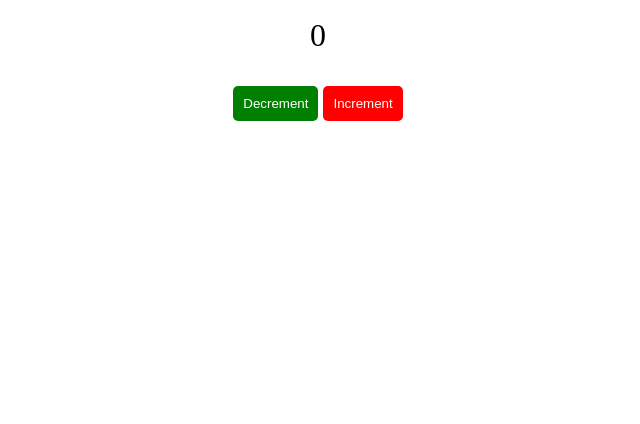
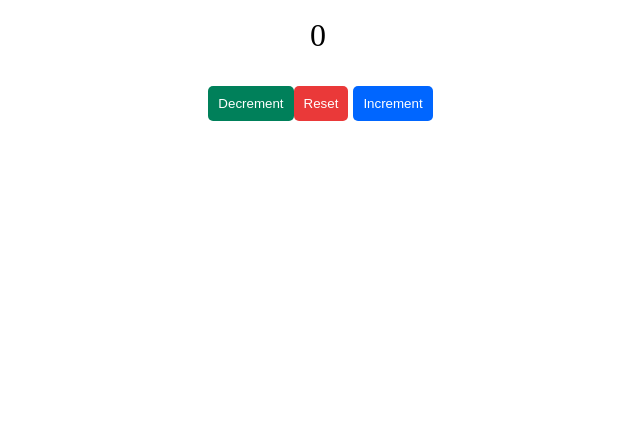
Before and after one commit to Keys02/learn-vuejs, a plain HTML site: page projects/counter/counter.html in a window 1280 px wide. Shown: the part 384-808 px from the top of the page, without its empty margins (322-962 px from the left). Drawn offline with nearby package versions, Linux system fonts and the light colour scheme.

Commit message:
project(task-tracker): add the rest button to reset the counter

```diff
--- a/projects/counter/counter.html
+++ b/projects/counter/counter.html
@@ -32,12 +32,17 @@
         }
 
         button.increment {
-            background-color: red;
+            background-color: rgb(0, 102, 255);
             margin-left: 5px
         }
 
         button.decrement {
-            background-color: green;
+            background-color: rgb(0, 128, 90);
+            margin-left: 5px;
+        }
+
+        button.reset {
+            background-color: rgb(234, 57, 57);
         }
     </style>
 </head>
@@ -46,6 +51,7 @@
         <h1>Counter</h1>
         <p>{{ count }}</p>
         <button class="decrement" @click="count--">Decrement</button>
+        <button class="reset" @click="count = 0">Reset</button>
         <button class="increment" @click="count++">Increment</button>
     </div>
 
```
